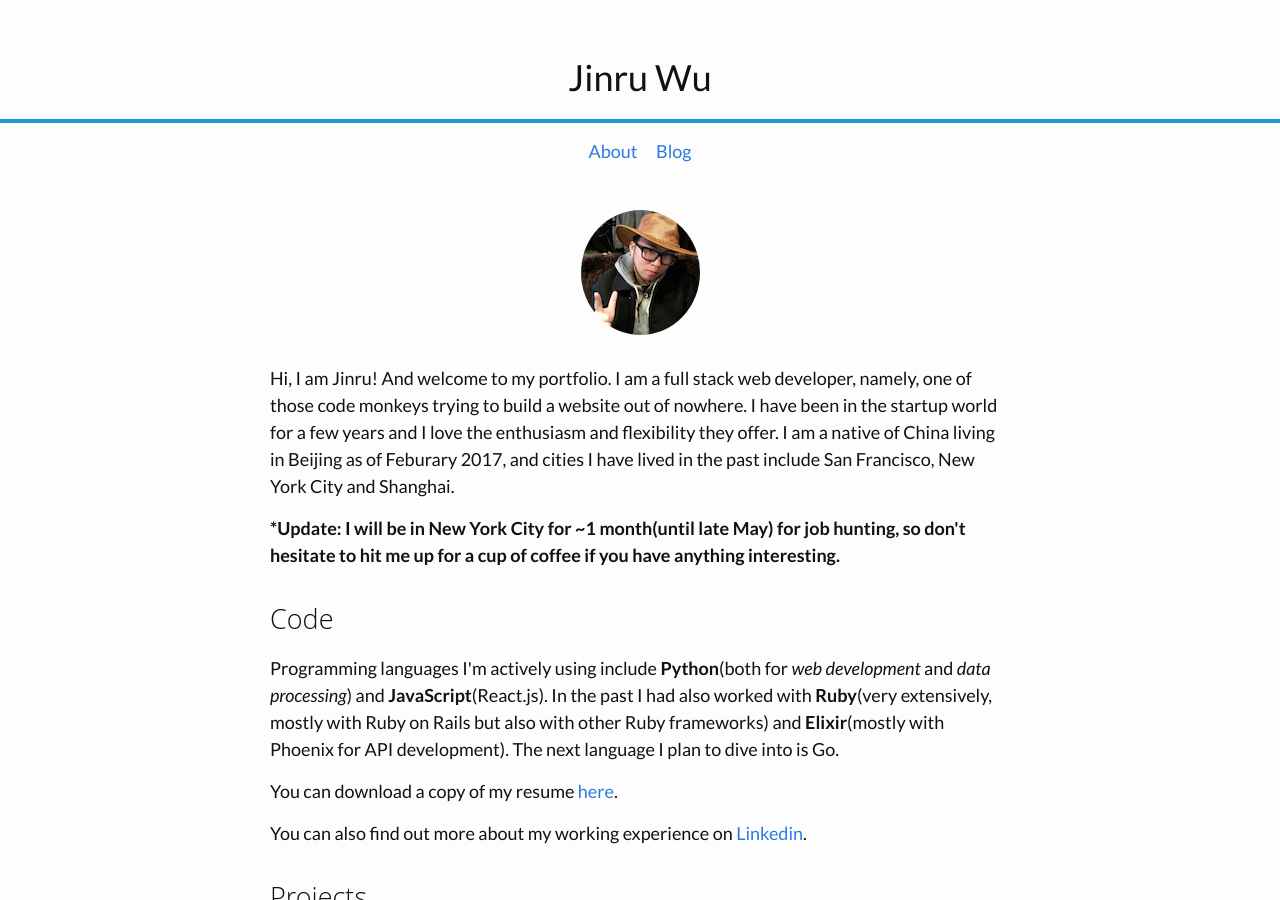
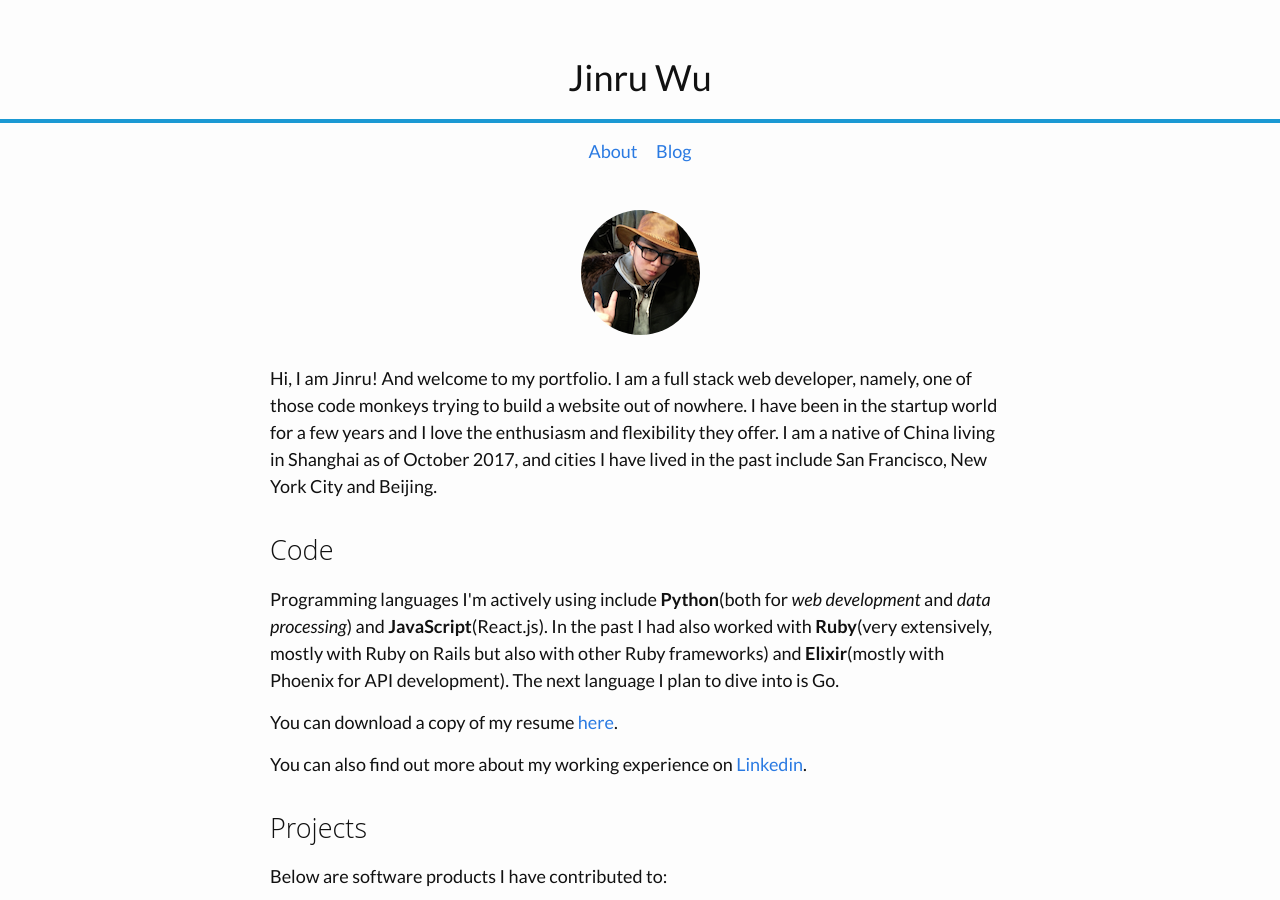
Before and after one commit to bleakwood/bleakwood.github.io, a Jekyll site: the page built from index.html, in a window 1280 px wide and 900 px high. Built offline with Jekyll 4.4.1, drawn with Linux system fonts in a browser that asks for light colours; comment, search, counter and statistics services are not loaded.

Commit message:
update homepage

```diff
--- a/index.html
+++ b/index.html
@@ -7,8 +7,7 @@ layout: default
         <img src="images/avatar.png">
       </div>
       <section class="intro row">
-        <p>Hi, I am Jinru! And welcome to my portfolio. I am a full stack web developer, namely, one of those code monkeys trying to build a website out of nowhere. I have been in the startup world for a few years and I love the enthusiasm and flexibility they offer. I am a native of China living in Beijing as of Feburary 2017, and cities I have lived in the past include San Francisco, New York City and Shanghai.</p>
-        <p><b>*Update: I will be in New York City for ~1 month(until late May) for job hunting, so don't hesitate to hit me up for a cup of coffee if you have anything interesting.</b></p>
+        <p>Hi, I am Jinru! And welcome to my portfolio. I am a full stack web developer, namely, one of those code monkeys trying to build a website out of nowhere. I have been in the startup world for a few years and I love the enthusiasm and flexibility they offer. I am a native of China living in Shanghai as of October 2017, and cities I have lived in the past include San Francisco, New York City and Beijing.</p>
       </section>
       <section class="code row">
         <h1>Code</h1>
```
Also changed, not shown: _posts/2017-10-03-reflection-on-lifestyle.md (+19 -9 lines).
